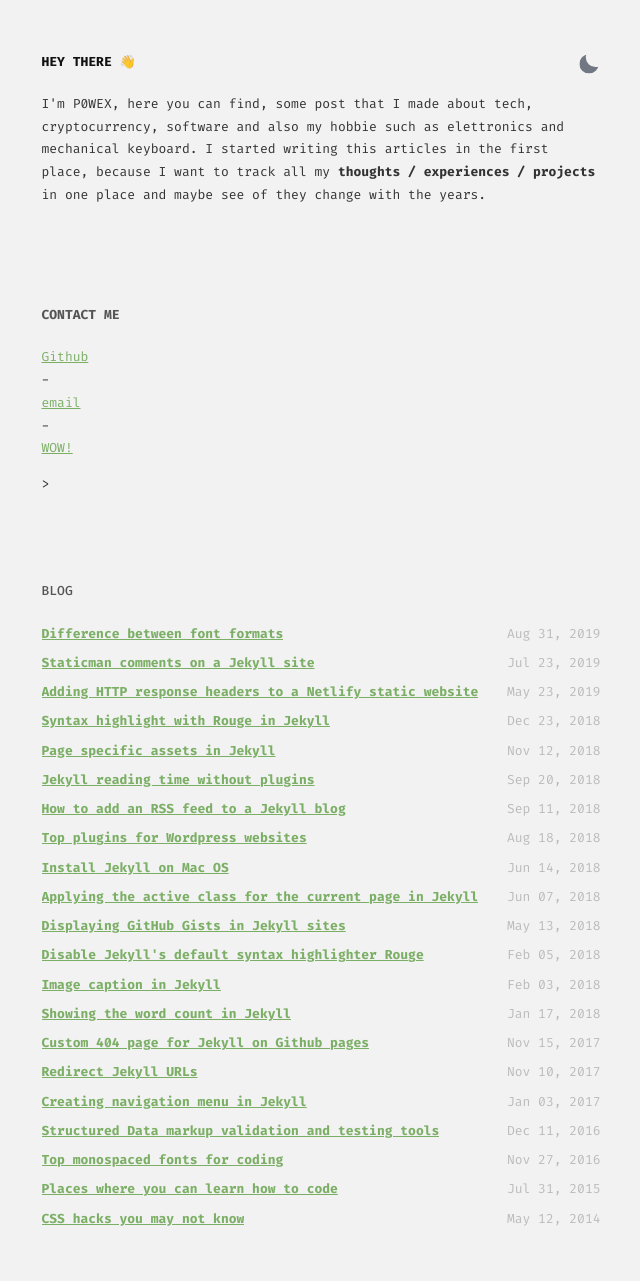
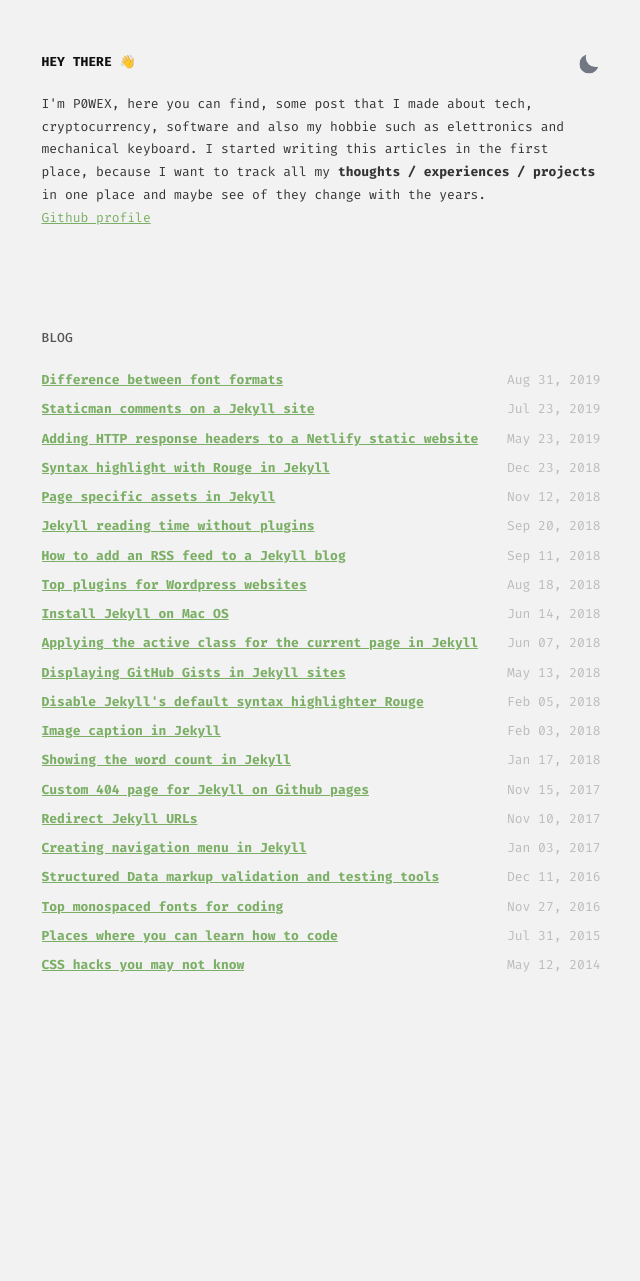
Before and after one commit to DavideBri/Gesko, a Jekyll site: the page built from index.html, in a window 1280 px wide. Shown: the whole page, without its empty margins (319-959 px from the left). Built offline with Jekyll 4.4.1, drawn with Linux system fonts in a browser that asks for light colours; after the commit the page ends 1028 px from its top, so only the background shows below that.

Commit message:
Added link to Github

```diff
--- a/index.html
+++ b/index.html
@@ -11,11 +11,9 @@ layout: default
     </div>
     <p>I'm P0WEX, here you can find, some post that I made about tech, cryptocurrency, software and also my hobbie such as elettronics and mechanical keyboard. I started writing this articles in the first place, because I want to track all my <b>thoughts / experiences / projects </b> in one place and maybe see of they change with the years.
     </p>
+    <a href="https://www.github.com/P0WEX">Github profile</a>
 </section>
-<section>
-    <h3>CONTACT ME</h3>
-    <a href="https://www.github.com/P0WEX">Github</a> -  <a href="https://www.github.com/P0WEX">email</a> - <a href="https://www.github.com/P0WEX">WOW!</a>
-</section>>
+<!-- TODO: Add a search bar for the posts -->
 <section class="posts">
     <h3>BLOG</h3>
     <ul>
```
